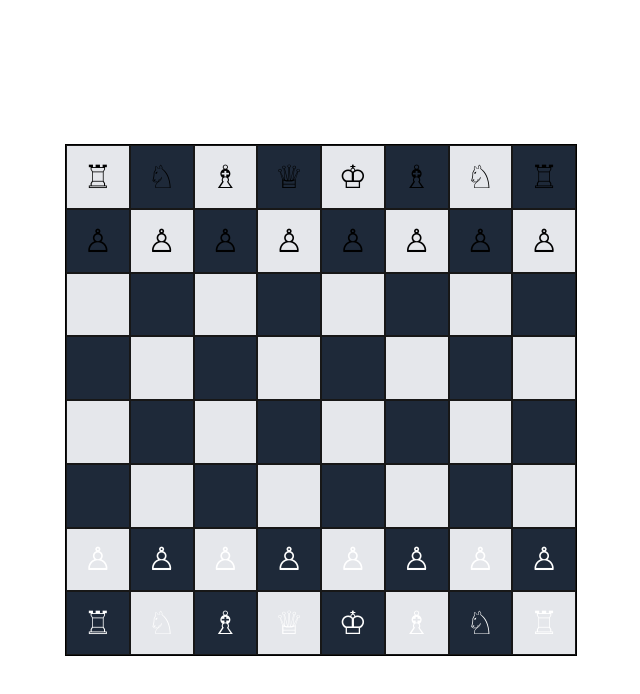
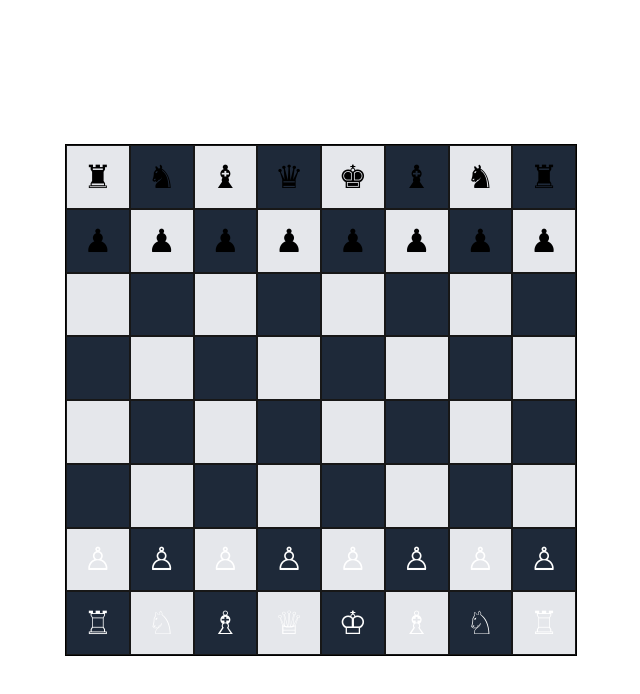
Before and after one commit to Nirjaraa/Chess, a Next.js app in the folder frontend/: page /play in a window 1280 px wide. Shown: the top 694 px of the page, without its empty margins (319-959 px from the left). Built offline with nearby package versions, Linux system fonts and the light colour scheme.

Commit message:
added rook logic

```diff
--- a/frontend/app/play/page.tsx
+++ b/frontend/app/play/page.tsx
@@ -1,25 +1,7 @@
 "use client";
 import React, { useState } from "react";
 import { PieceColor, initialBoard } from "@/constants/enums";
-
-const getPieceSymbol = (name: string) => {
-  switch (name) {
-    case "rook":
-      return "♖";
-    case "knight":
-      return "♘";
-    case "bishop":
-      return "♗";
-    case "queen":
-      return "♕";
-    case "king":
-      return "♔";
-    case "pawn":
-      return "♙";
-    default:
-      return "";
-  }
-};
+import Piece from "@/components/piece";
 
 const columns = ["a", "b", "c", "d", "e", "f", "g", "h"];
 const rows = [8, 7, 6, 5, 4, 3, 2, 1];
@@ -39,35 +21,61 @@ const Page = () => {
     setSelectedPiece({ row, col });
     switch (piece.name) {
       case "pawn":
-        highlightPawnMoves(row, col, piece.color);
+        highlightMoves(row, col, piece.color, piece.name);
+        break;
+      case "rook":
+        highlightMoves(row, col, piece.color, piece.name);
         break;
     }
   };
 
-  const highlightPawnMoves = (row: number, col: number, color: PieceColor) => {
+  const highlightMoves = (row: number, col: number, color: PieceColor, name: string) => {
     const moves = [];
     const direction = color === PieceColor.WHITE ? -1 : 1;
     const initialRow = color === PieceColor.WHITE ? 6 : 1;
-
-    if (isSquareEmpty(row + direction, col)) {
-      moves.push({ row: row + direction, col });
-      if (row == initialRow && isSquareEmpty(row + 2 * direction, col)) {
-        moves.push({ row: row + 2 * direction, col });
-      }
+    switch (name) {
+      case "pawn":
+        if (isSquareEmpty(row + direction, col)) {
+          moves.push({ row: row + direction, col });
+          if (row === initialRow && isSquareEmpty(row + 2 * direction, col)) {
+            moves.push({ row: row + 2 * direction, col });
+          }
+        }
+        break;
+      case "rook":
+        for (let i = 1; i <= 7; i++) {
+          if (isSquareEmpty(row + i, col)) moves.push({ row: row + i, col });
+          else break;
+        }
+        for (let i = 1; i <= 7; i++) {
+          if (isSquareEmpty(row - i, col)) moves.push({ row: row - i, col });
+          else break;
+        }
+        for (let j = 1; j <= 7; j++) {
+          if (isSquareEmpty(row, col + j)) moves.push({ row, col: col + j });
+          else break;
+        }
+        for (let j = 1; j <= 7; j++) {
+          if (isSquareEmpty(row, col - j)) moves.push({ row, col: col - j });
+          else break;
+        }
+        break;
     }
     setPossibleMoves(moves);
   };
 
-  const movePiece = (row: number, col: number) => {
+  const movePiece = (position: string) => {
     if (!selectedPiece) return;
+
     setBoardState((prev) =>
       prev.map((piece) => {
         if (piece.position === columns[selectedPiece.col] + rows[selectedPiece.row]) {
-          return { ...piece, position: columns[col] + rows[row] };
+          return { ...piece, position };
         }
         return piece;
       })
     );
+
     setSelectedPiece(null);
     setPossibleMoves([]);
   };
@@ -85,18 +93,9 @@ const Page = () => {
             className={`w-full h-full flex items-center justify-center border cursor-pointer
               ${(rowIndex + colIndex) % 2 === 0 ? "bg-gray-200" : "bg-gray-800"}
               ${isHighlighted ? "bg-red-300" : ""}`}
-            onClick={() => (isHighlighted ? movePiece(rowIndex, colIndex) : handlePieceClick(rowIndex, colIndex))}
+            onClick={() => (isHighlighted ? movePiece(columns[colIndex] + rows[rowIndex]) : handlePieceClick(rowIndex, colIndex))}
           >
-            {piece && (
-              <span
-                style={{
-                  fontSize: "2rem",
-                  color: piece.color === PieceColor.WHITE ? "white" : "black",
-                }}
-              >
-                {getPieceSymbol(piece.name)}
-              </span>
-            )}
+            {piece && <Piece name={piece.name} color={piece.color} position={piece.position} onClick={() => handlePieceClick(rowIndex, colIndex)} />}
           </div>
         );
       })
--- /dev/null
+++ b/frontend/components/piece.tsx
@@ -0,0 +1,26 @@
+import React from "react";
+import { PieceColor } from "@/constants/enums";
+
+interface PieceProps {
+  name: string;
+  color: PieceColor;
+  position: string;
+  onClick: () => void;
+}
+
+const symbols: Record<string, Record<PieceColor, string>> = {
+  rook: { WHITE: "♖", BLACK: "♜" },
+  knight: { WHITE: "♘", BLACK: "♞" },
+  bishop: { WHITE: "♗", BLACK: "♝" },
+  queen: { WHITE: "♕", BLACK: "♛" },
+  king: { WHITE: "♔", BLACK: "♚" },
+  pawn: { WHITE: "♙", BLACK: "♟" },
+};
+
+const Piece: React.FC<PieceProps> = ({ name, color, onClick }) => (
+  <span style={{ fontSize: "2rem", color: color === PieceColor.WHITE ? "white" : "black", cursor: "pointer" }} onClick={onClick}>
+    {symbols[name]?.[color] || "?"}
+  </span>
+);
+
+export default Piece;
```
